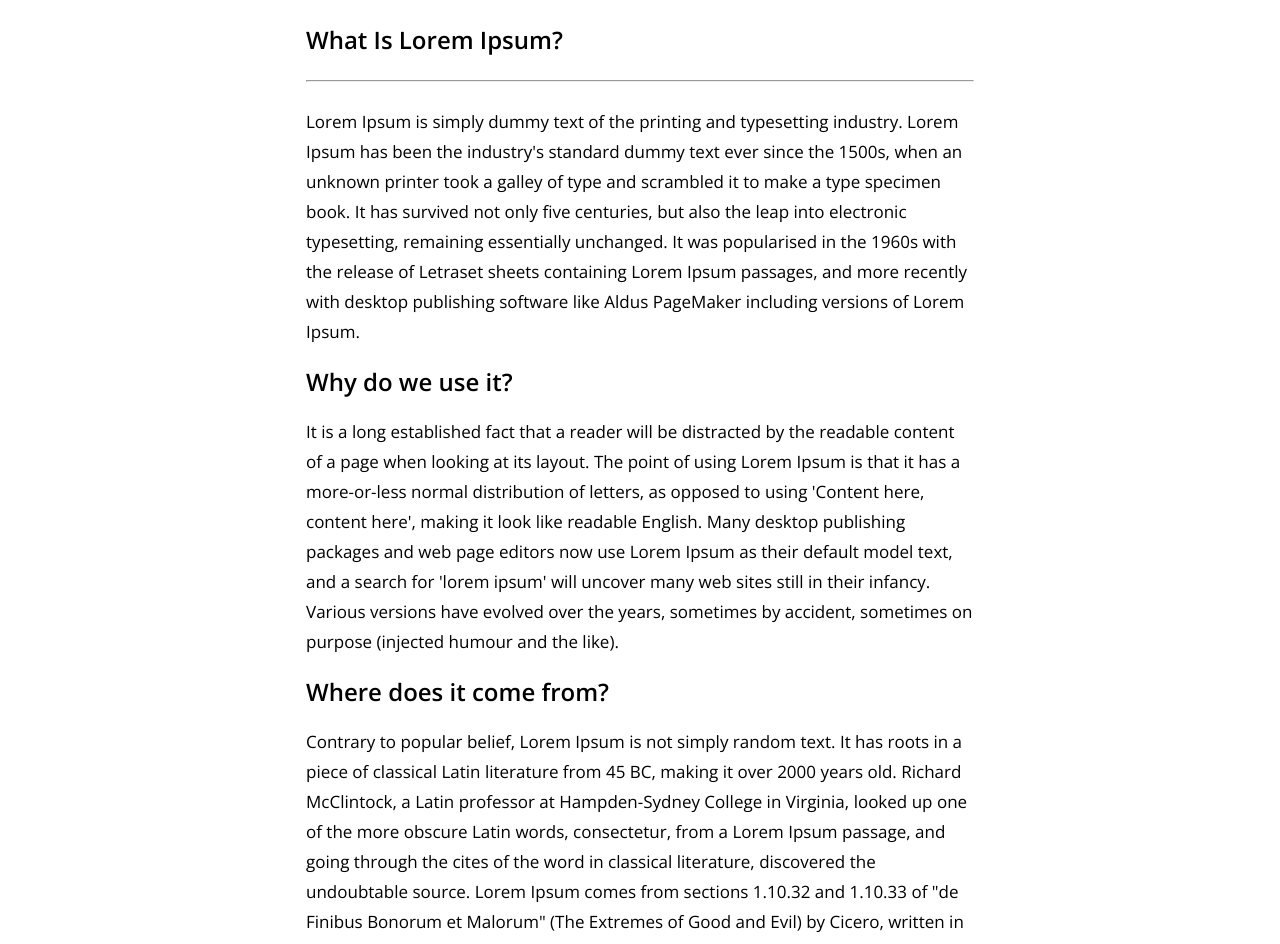
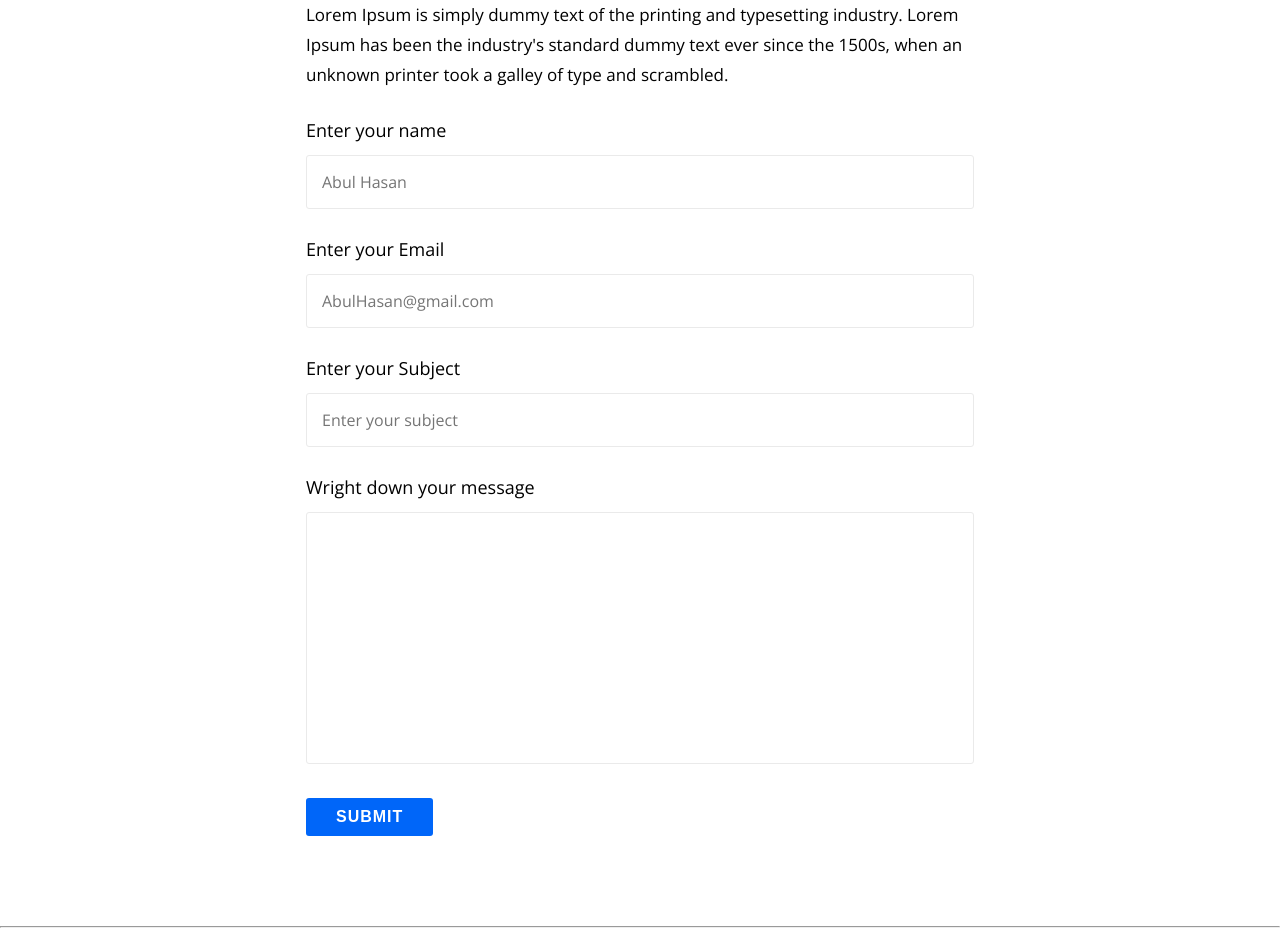
Before and after one commit to PrantoshBepari360/Project-1, a plain HTML site: page contact.html in a window 1280 px wide. Shown: the part 291-1235 px from the top of the page. Drawn offline with nearby package versions, Linux system fonts and the light colour scheme.

Commit message:
My first commit

```diff
--- a/contact.html
+++ b/contact.html
@@ -48,48 +48,58 @@
         </div>
     </nav>
 
-<!-- start lorem ipsum -->
+<!-- start contact us section -->
 
 <div class="container main-container">
     <div class="main-item-container">
-        <h1>Contact</h1>
-        <h2>What Is Lorem Ipsum?</h2>
-        <hr class="hrow">
+        <h1>Contact Us</h1>
         <p>
-            Lorem Ipsum is simply dummy text of the printing and typesetting industry. Lorem Ipsum has been the industry's standard dummy text ever since the 1500s, when an unknown printer took a galley of type and scrambled it to make a type specimen book. It has survived not only five centuries, but also the leap into electronic typesetting, remaining essentially unchanged. It was popularised in the 1960s with the release of Letraset sheets containing Lorem Ipsum passages, and more recently with desktop publishing software like Aldus PageMaker including versions of Lorem Ipsum.
+            Lorem Ipsum is simply dummy text of the printing and typesetting industry. Lorem Ipsum has been the industry's standard dummy text ever since the 1500s, when an unknown printer took a galley of type and scrambled.
         </p>
     </div>
 
-<!-- Why do we use it? -->
+    <!-- start contact section -->
 
-    <div class="we-use-it">
-        <h1>Why do we use it?</h1>
-        <p>
-            It is a long established fact that a reader will be distracted by the readable content of a page when looking at its layout. The point of using Lorem Ipsum is that it has a more-or-less normal distribution of letters, as opposed to using 'Content here, content here', making it look like readable English. Many desktop publishing packages and web page editors now use Lorem Ipsum as their default model text, and a search for 'lorem ipsum' will uncover many web sites still in their infancy. Various versions have evolved over the years, sometimes by accident, sometimes on purpose (injected humour and the like).
-        </p>
-    </div>
+<div class="form-contaimer">
+    <form>
+        <div class="form-grup">
+            <label for="mame">Enter your name</label>
+            <input
+            class="form-input-field"
+            type="text"
+            placeholder="Abul Hasan"
+            id="name"
+            />
+        </div>
+        <div class="form-grup">
+            <label for="email">Enter your Email</label>
+            <input
+            class="form-input-field"
+            type="email"
+            placeholder="AbulHasan@gmail.com"
+            id="email"
+            />
+        </div>
+        <div class="form-grup">
+            <label for="subject">Enter your Subject</label>
+            <input
+            class="form-input-field"
+            type="text"
+            placeholder="Enter your subject"
+            id="subject"
+            />
+        </div>
+        <div class="form-grup">
+            <label for="message">Wright down your message</label>
+            <textarea class="form-text-area" id="message" cols="30" rows="10"></textarea>
+        </div>
+        <div class="form-grup">
+            <input class="form-submit-button" type="submit" value="submit">
+        </div>
+    </form>
+</div>
+</div>
 
-<!-- Where does it come from? -->
-
-    <div class="where-container">
-        <h1>Where does it come from?</h1>
-        <p>
-            Contrary to popular belief, Lorem Ipsum is not simply random text. It has roots in a piece of classical Latin literature from 45 BC, making it over 2000 years old. Richard McClintock, a Latin professor at Hampden-Sydney College in Virginia, looked up one of the more obscure Latin words, consectetur, from a Lorem Ipsum passage, and going through the cites of the word in classical literature, discovered the undoubtable source. Lorem Ipsum comes from sections 1.10.32 and 1.10.33 of "de Finibus Bonorum et Malorum" (The Extremes of Good and Evil) by Cicero, written in 45 BC. This book is a treatise on the theory of ethics, very popular during the Renaissance. The first line of Lorem Ipsum, "Lorem ipsum dolor sit amet..", comes from a line in section 1.10.32.
-        </p>
-        <p>
-            The standard chunk of Lorem Ipsum used since the 1500s is reproduced below for those interested. Sections 1.10.32 and 1.10.33 from "de Finibus Bonorum et Malorum" by Cicero are also reproduced in their exact original form, accompanied by English versions from the 1914 translation by H. Rackham.
-        </p>
-    </div>
-
-<!-- Where can I get some? -->
-
-    <div class="gate-container">
-        <h1>Where can I get some?</h1>
-        <p>
-            There are many variations of passages of Lorem Ipsum available, but the majority have suffered alteration in some form, by injected humour, or randomised words which don't look even slightly believable. If you are going to use a passage of Lorem Ipsum, you need to be sure there isn't anything embarrassing hidden in the middle of text. All the Lorem Ipsum generators on the Internet tend to repeat predefined chunks as necessary, making this the first true generator on the Internet. It uses a dictionary of over 200 Latin words, combined with a handful of model sentence structures, to generate Lorem Ipsum which looks reasonable. The generated Lorem Ipsum is therefore always free from repetition, injected humour, or non-characteristic words etc.
-        </p>
-    </div>
-</div>
 <hr class="lrow">
 
 <!-- start footer section -->
--- a/styles/contact.css
+++ b/styles/contact.css
@@ -68,7 +68,7 @@ nav {
    color: #ffffff;
 }
 
-/* start lorem ipsum  */
+/* start contact us section */
 .main-container {
    padding: 30px 18px;
 }
@@ -79,56 +79,63 @@ nav {
    margin-top: 25px;
 }
 
-.main-item-container h2 {
-   font-size: 24px;
-   font-weight: 600;
-   margin-top: 50px;
-}
-
-.main-item-container .hrow {
-   margin: 25px 0;
-   color: #ffffff;
-}
-
 .main-item-container p {
    font-size: 17px;
    margin-top: 25px;
 }
 
- /* Why do we use it? */
-.we-use-it h1 {
-   font-size: 24px;
-   font-weight: 600;
-   margin: 20px 0;
+/* start contact section */
+.form-container {
+   margin-top: 50px;
 }
 
-.we-use-it p {
-   font-size: 17px;
-   margin-top: 10px;
+.form-grup {
+   width: 100%;
+   margin-top: 25px;
 }
 
-/*  Where does it come from?  */
-.where-container h1 {
- font-size: 24px;
-   font-weight: 600;
-   margin: 20px 0;
+.form-grup label {
+   display: block;
+   font-size: 18px;
+   font-weight: 500;
 }
 
-.where-container p {
-   font-size: 17px;
+.form-input-field {
    margin-top: 10px;
+   width: 100%;
+   padding: 15px;
+   border: 1px solid #eaeaea;
+   outline: none;
+   font-size: 16px;
+   border-radius: 3px;
+   font-family: 'open sans';
 }
 
- /* Where can I get some? */
-.gate-container h1 {
-   font-size: 24px;
-   font-weight: 600;
-   margin: 20px 0;
+.form-text-area {
+   margin-top: 10px;
+   width: 100%;
+   padding: 15px;
+   border: 1px solid #eaeaea;
+   outline: none;
+   font-size: 16px;
+   border-radius: 3px;
+   resize: none;
+   font-family: 'open sans';
 }
 
-.gate-container p {
-   font-size: 17px;
+.form-submit-button {
+   padding: 10px 30px;
+   border: none;
+   background: #0066f9;
+   color: #fff;
+   font-size: 16px;
+   font-weight: 600;
+   border-radius: 3px;
+   text-transform: uppercase;
+   cursor: pointer;
+   letter-spacing: 1px;
 }
+
 
 .lrow {
    margin: 60px 0 25px 0;
```
Also changed, not shown: blog.html (+12 -4 lines), home.html (+6 -2 lines), post-add.html (+3 -1 lines), post.html (+12 -4 lines), styles/blog.css (+8 -3 lines), styles/home.css (+7 -2 lines).
